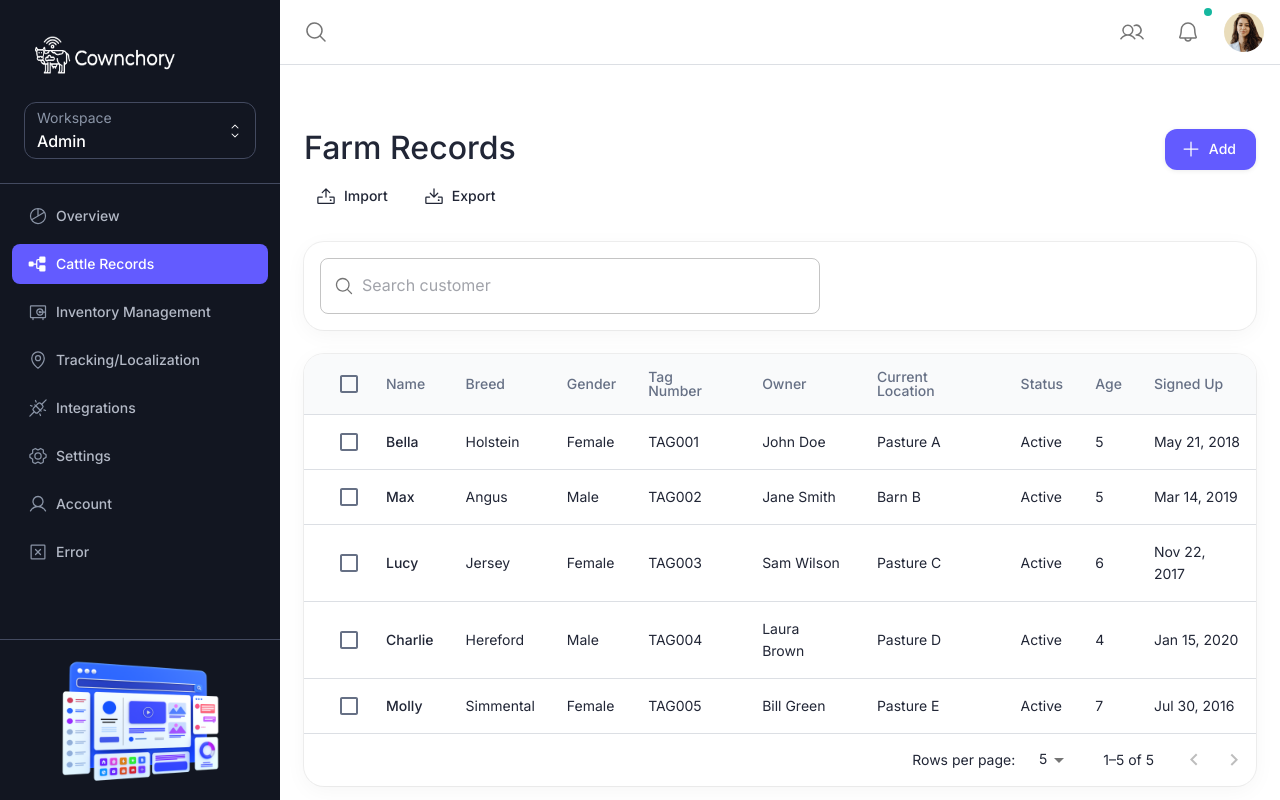
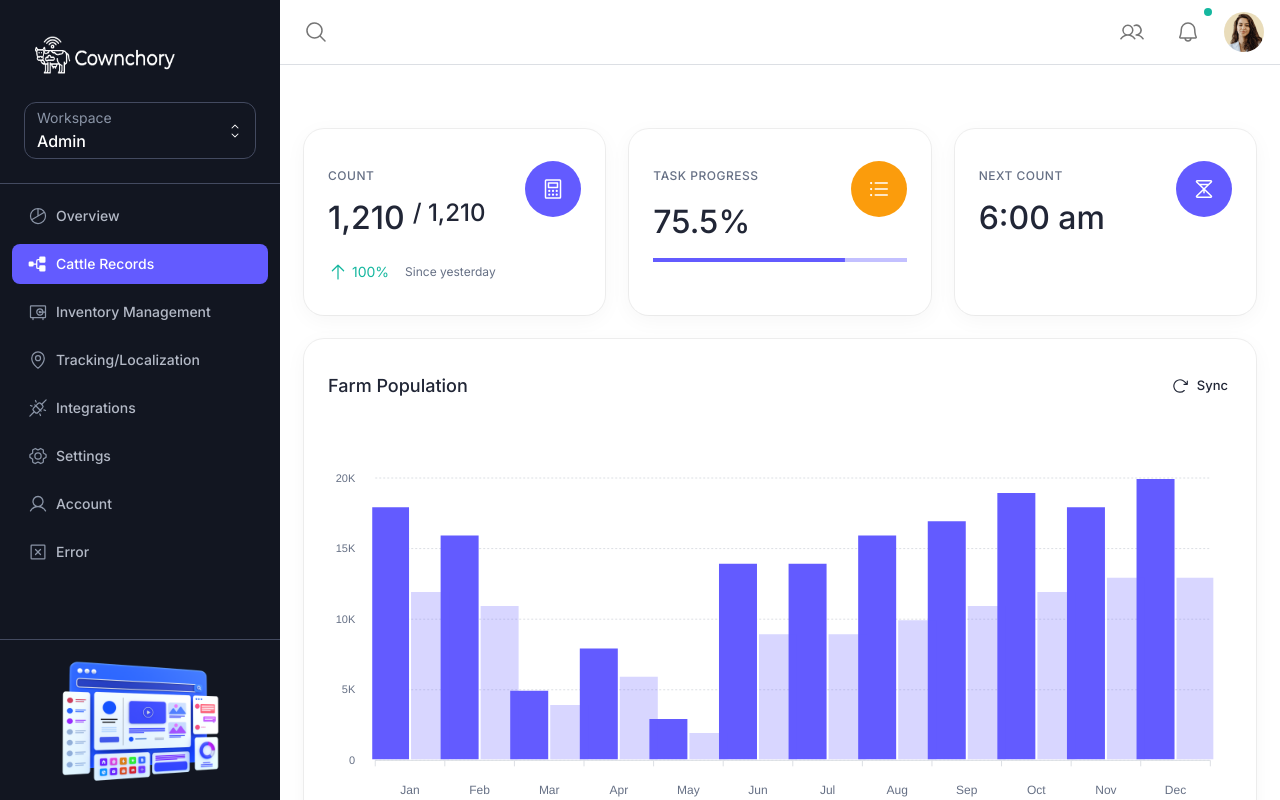
Before and after one commit to NoelOsiro/kawnchory, a Next.js app: page /dashboard/animals in a window 1280 px wide. Shown: the top 800 px of the page. Built offline with nearby package versions, Linux system fonts and the light colour scheme; no server answers; sample sign-in values are in the browser's storage.

Commit message:
focused on counting module

```diff
--- a/src/app/dashboard/animals/page.tsx
+++ b/src/app/dashboard/animals/page.tsx
@@ -11,6 +11,13 @@ import { config } from '@/config';
 import { AnimalsFilters } from '@/components/dashboard/animals/animal-filters';
 import { AnimalsTable } from '@/components/dashboard/animals/animal-table';
 import type { Animal } from '@/components/dashboard/animals/animal-table';
+import { Counts } from '@/components/dashboard/overview/counts';
+import Grid from '@mui/system/Unstable_Grid/Grid';
+import { Count } from '@/components/dashboard/overview/today-count';
+import { Sales } from '@/components/dashboard/overview/sales';
+import { TasksProgress } from '@/components/dashboard/overview/tasks-progress';
+import { NextCount } from '@/components/dashboard/overview/next-count';
+import { Traffic } from '@/components/dashboard/overview/traffic';
 
 export const metadata = { title: `Customers | Dashboard | ${config.site.name}` } satisfies Metadata;
 
@@ -174,7 +181,27 @@ export default function Page(): React.JSX.Element {
   const paginatedAnimals = applyPagination(animals, page, rowsPerPage);
 
   return (
+    <Grid container spacing={3}>
+      <Grid lg={4} sm={6} xs={12}>
+        <Count diff={100} trend="up" sx={{ height: '100%' }} value="1,210" />
+      </Grid>
+      <Grid lg={4} sm={6} xs={12}>
+        <TasksProgress sx={{ height: '100%' }} value={75.5} />
+      </Grid>
+      <Grid lg={4} sm={6} xs={12}>
+        <NextCount sx={{ height: '100%' }} value="6:00 am" />
+      </Grid>
+      <Grid lg={12} sm={12} xs={12}>
         <Stack spacing={3}>
+          <Stack spacing={3}>
+            <Counts
+              chartSeries={[
+                { name: 'This year', data: [18, 16, 5, 8, 3, 14, 14, 16, 17, 19, 18, 20] },
+                { name: 'Last year', data: [12, 11, 4, 6, 2, 9, 9, 10, 11, 12, 13, 13] },
+              ]}
+              sx={{ height: '100%' }}
+            />
+          </Stack>
           <Stack direction="row" spacing={3}>
             <Stack spacing={1} sx={{ flex: '1 1 auto' }}>
               <Typography variant="h4">Farm Records</Typography>
@@ -200,7 +227,23 @@ export default function Page(): React.JSX.Element {
             rows={paginatedAnimals}
             rowsPerPage={rowsPerPage}
           />
+
         </Stack>
+      </Grid>
+
+      <Grid lg={8} xs={12}>
+        <Sales
+          chartSeries={[
+            { name: 'This year', data: [18, 16, 5, 8, 3, 14, 14, 16, 17, 19, 18, 20] },
+            { name: 'Last year', data: [12, 11, 4, 6, 2, 9, 9, 10, 11, 12, 13, 13] },
+          ]}
+          sx={{ height: '100%' }}
+        />
+      </Grid>
+      <Grid lg={4} md={6} xs={12}>
+        <Traffic chartSeries={[63, 15, 22]} labels={['Cows', 'Bulls', 'Calves']} sx={{ height: '100%' }} />
+      </Grid>
+    </Grid>
   );
 }
 
--- /dev/null
+++ b/src/components/dashboard/overview/counts.tsx
@@ -0,0 +1,81 @@
+'use client';
+
+import * as React from 'react';
+import Button from '@mui/material/Button';
+import Card from '@mui/material/Card';
+import CardActions from '@mui/material/CardActions';
+import CardContent from '@mui/material/CardContent';
+import CardHeader from '@mui/material/CardHeader';
+import Divider from '@mui/material/Divider';
+import { alpha, useTheme } from '@mui/material/styles';
+import type { SxProps } from '@mui/material/styles';
+import { ArrowClockwise as ArrowClockwiseIcon } from '@phosphor-icons/react/dist/ssr/ArrowClockwise';
+import { ArrowRight as ArrowRightIcon } from '@phosphor-icons/react/dist/ssr/ArrowRight';
+import type { ApexOptions } from 'apexcharts';
+
+import { Chart } from '@/components/core/chart';
+
+export interface CountsProps {
+  chartSeries: { name: string; data: number[] }[];
+  sx?: SxProps;
+}
+
+export function Counts({ chartSeries, sx }: CountsProps): React.JSX.Element {
+  const chartOptions = useChartOptions();
+
+  return (
+    <Card sx={sx}>
+      <CardHeader
+        action={
+          <Button color="inherit" size="small" startIcon={<ArrowClockwiseIcon fontSize="var(--icon-fontSize-md)" />}>
+            Sync
+          </Button>
+        }
+        title="Farm Population"
+      />
+      <CardContent>
+        <Chart height={350} options={chartOptions} series={chartSeries} type="bar" width="100%" />
+      </CardContent>
+      <Divider />
+      <CardActions sx={{ justifyContent: 'flex-end' }}>
+        <Button color="inherit" endIcon={<ArrowRightIcon fontSize="var(--icon-fontSize-md)" />} size="small">
+          Overview
+        </Button>
+      </CardActions>
+    </Card>
+  );
+}
+
+function useChartOptions(): ApexOptions {
+  const theme = useTheme();
+
+  return {
+    chart: { background: 'transparent', stacked: false, toolbar: { show: false } },
+    colors: [theme.palette.primary.main, alpha(theme.palette.primary.main, 0.25)],
+    dataLabels: { enabled: false },
+    fill: { opacity: 1, type: 'solid' },
+    grid: {
+      borderColor: theme.palette.divider,
+      strokeDashArray: 2,
+      xaxis: { lines: { show: false } },
+      yaxis: { lines: { show: true } },
+    },
+    legend: { show: false },
+    plotOptions: { bar: { columnWidth: '40px' } },
+    stroke: { colors: ['transparent'], show: true, width: 2 },
+    theme: { mode: theme.palette.mode },
+    xaxis: {
+      axisBorder: { color: theme.palette.divider, show: true },
+      axisTicks: { color: theme.palette.divider, show: true },
+      categories: ['Jan', 'Feb', 'Mar', 'Apr', 'May', 'Jun', 'Jul', 'Aug', 'Sep', 'Oct', 'Nov', 'Dec'],
+      labels: { offsetY: 5, style: { colors: theme.palette.text.secondary } },
+    },
+    yaxis: {
+      labels: {
+        formatter: (value) => (value > 0 ? `${String(value)}K` : String(value)),
+        offsetX: -10,
+        style: { colors: theme.palette.text.secondary },
+      },
+    },
+  };
+}
--- /dev/null
+++ b/src/components/dashboard/overview/next-count.tsx
@@ -0,0 +1,33 @@
+import * as React from 'react';
+import Avatar from '@mui/material/Avatar';
+import Card from '@mui/material/Card';
+import CardContent from '@mui/material/CardContent';
+import Stack from '@mui/material/Stack';
+import type { SxProps } from '@mui/material/styles';
+import Typography from '@mui/material/Typography';
+import { HourglassSimpleMedium as HourglassSimpleMediumIcon } from '@phosphor-icons/react/dist/ssr/HourglassSimpleMedium';
+
+export interface NextCountProps {
+  sx?: SxProps;
+  value: string;
+}
+
+export function NextCount({ value, sx }: NextCountProps): React.JSX.Element {
+  return (
+    <Card sx={sx}>
+      <CardContent>
+        <Stack direction="row" sx={{ alignItems: 'flex-start', justifyContent: 'space-between' }} spacing={3}>
+          <Stack spacing={1}>
+            <Typography color="text.secondary" variant="overline">
+              Next Count
+            </Typography>
+            <Typography variant="h4">{value}</Typography>
+          </Stack>
+          <Avatar sx={{ backgroundColor: 'var(--mui-palette-primary-main)', height: '56px', width: '56px' }}>
+            <HourglassSimpleMediumIcon fontSize="var(--icon-fontSize-lg)" />
+          </Avatar>
+        </Stack>
+      </CardContent>
+    </Card>
+  );
+}
--- /dev/null
+++ b/src/components/dashboard/overview/today-count.tsx
@@ -0,0 +1,58 @@
+import * as React from 'react';
+import Avatar from '@mui/material/Avatar';
+import Card from '@mui/material/Card';
+import CardContent from '@mui/material/CardContent';
+import Stack from '@mui/material/Stack';
+import type { SxProps } from '@mui/material/styles';
+import Typography from '@mui/material/Typography';
+import { ArrowDown as ArrowDownIcon } from '@phosphor-icons/react/dist/ssr/ArrowDown';
+import { ArrowUp as ArrowUpIcon } from '@phosphor-icons/react/dist/ssr/ArrowUp';
+import { Calculator as CalculatorIcon } from '@phosphor-icons/react/dist/ssr/Calculator';
+
+export interface CountProps {
+  diff?: number;
+  trend: 'up' | 'down';
+  sx?: SxProps;
+  value: string;
+}
+
+export function Count({ diff, trend, sx, value }: CountProps): React.JSX.Element {
+  const TrendIcon = trend === 'up' ? ArrowUpIcon : ArrowDownIcon;
+  const trendColor = trend === 'up' ? 'var(--mui-palette-success-main)' : 'var(--mui-palette-error-main)';
+
+  return (
+    <Card sx={sx}>
+      <CardContent>
+        <Stack spacing={3}>
+          <Stack direction="row" sx={{ alignItems: 'flex-start', justifyContent: 'space-between' }} spacing={3}>
+            <Stack spacing={1}>
+              <Typography color="text.secondary" variant="overline">
+                Count
+              </Typography>
+              <Stack direction="row" spacing={1}>
+              <Typography variant="h4">{value}</Typography>
+              <Typography variant="h5">/ 1,210</Typography>
+              </Stack>
+            </Stack>
+            <Avatar sx={{ backgroundColor: 'var(--mui-palette-primary-main)', height: '56px', width: '56px' }}>
+              <CalculatorIcon fontSize="var(--icon-fontSize-lg)" />
+            </Avatar>
+          </Stack>
+          {diff ? (
+            <Stack sx={{ alignItems: 'center' }} direction="row" spacing={2}>
+              <Stack sx={{ alignItems: 'center' }} direction="row" spacing={0.5}>
+                <TrendIcon color={trendColor} fontSize="var(--icon-fontSize-md)" />
+                <Typography color={trendColor} variant="body2">
+                  {diff}%
+                </Typography>
+              </Stack>
+              <Typography color="text.secondary" variant="caption">
+                Since yesterday
+              </Typography>
+            </Stack>
+          ) : null}
+        </Stack>
+      </CardContent>
+    </Card>
+  );
+}
```
Also changed, not shown: src/app/dashboard/customers/page.tsx (+35 -1 lines). Lines whose indentation alone changed are shown as unchanged.
